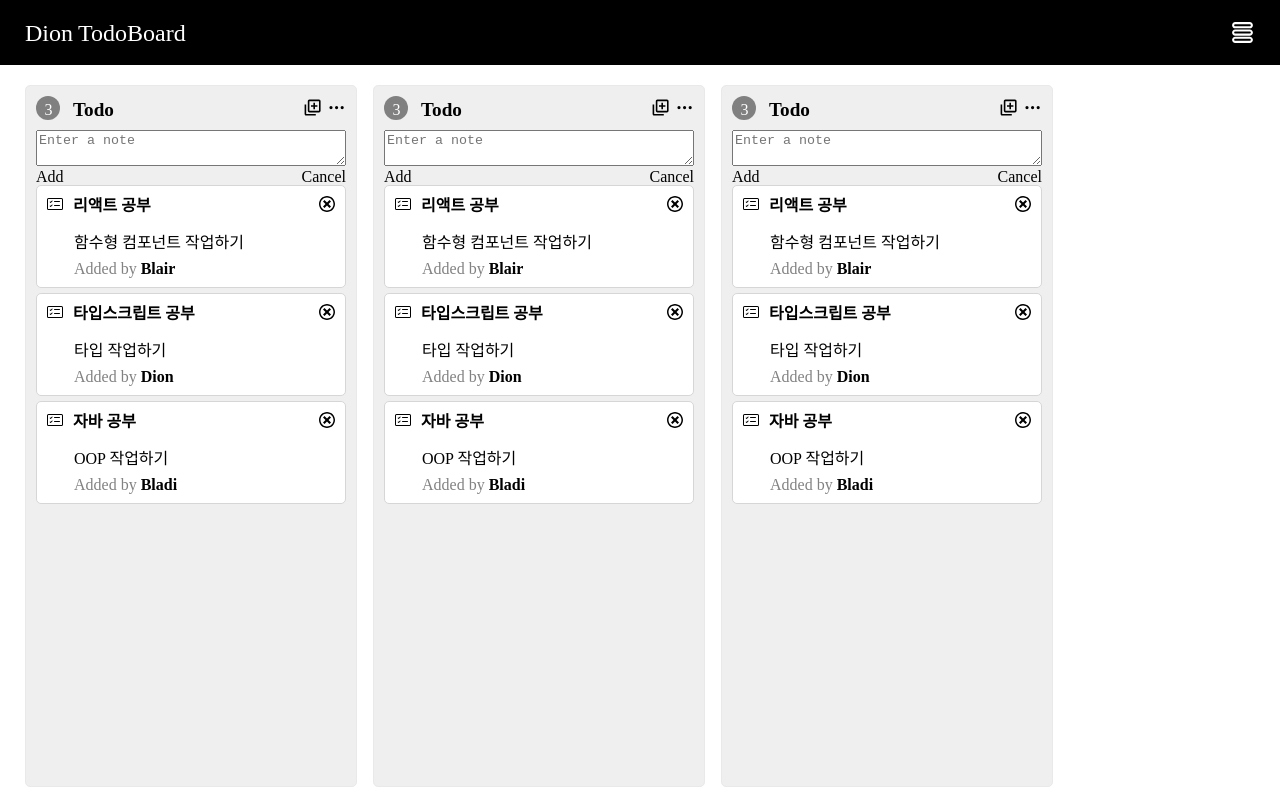
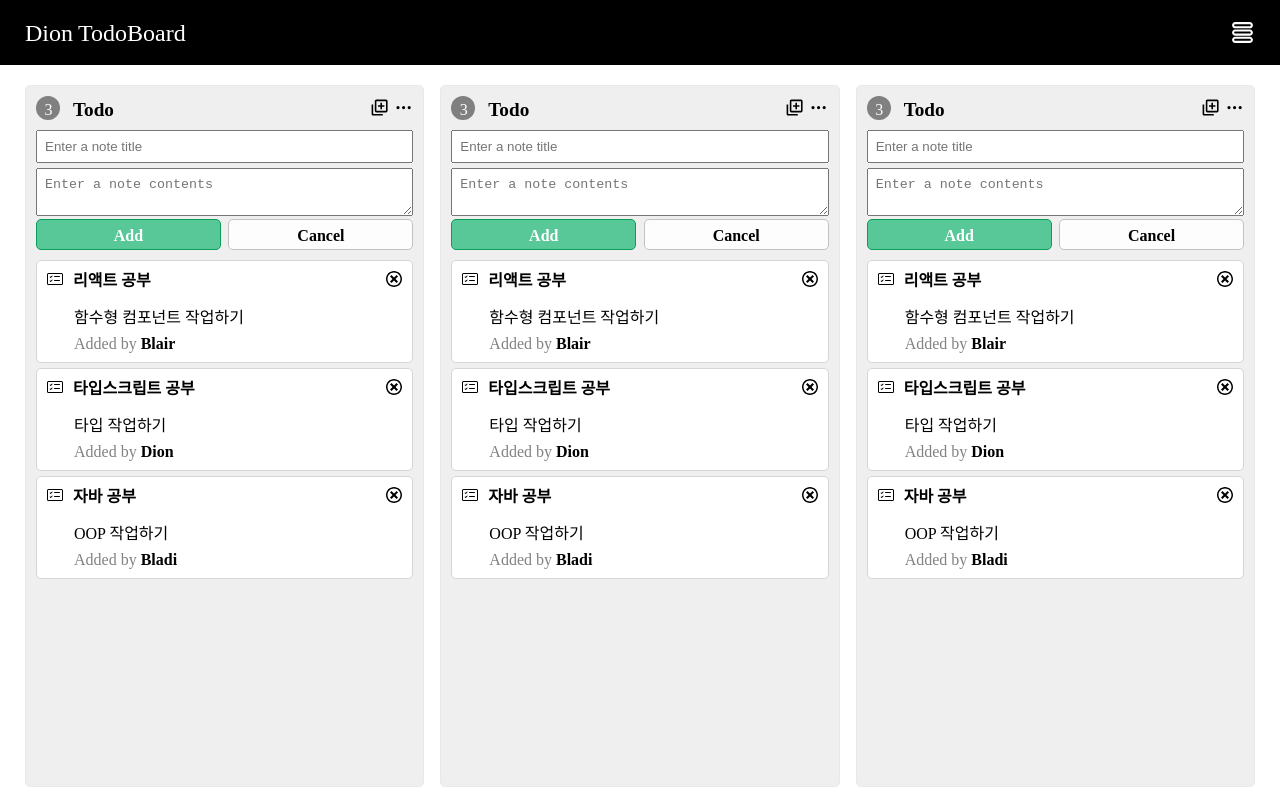
Before and after one commit to Blair-Dion/todo-frontend, a React (Create React App) app in the folder todo-project/: page / in a window 1280 px wide. Built offline with nearby package versions, Linux system fonts and the light colour scheme; the HTML template or start-up script is replaced by a standard one.

Commit message:
[#2][feat]새 카드 입력영역에 제목입력 영역 추가, 버튼 스타일링

```diff
--- a/todo-project/src/Component/List/List.jsx
+++ b/todo-project/src/Component/List/List.jsx
@@ -26,11 +26,12 @@ const List = () => {
 
                     <div className="card-create-area-wrapper">
                         <div className="contents-wrapper">
-                            <textarea placeholder="Enter a note"/>
+                            <input type="text" placeholder="Enter a note title"/>
+                            <textarea placeholder="Enter a note contents"/>
                         </div>
                         <div className="btn-wrapper">
-                            <div className="add-btn">Add</div>
-                            <div className="cancel-btn">Cancel</div>
+                            <div className="btn add-btn">Add</div>
+                            <div className="btn cancel-btn">Cancel</div>
                         </div>
                     </div>
 
--- a/todo-project/src/Component/List/List.scss
+++ b/todo-project/src/Component/List/List.scss
@@ -66,10 +66,19 @@
     }
 
     .card-create-area-wrapper {
+      margin-bottom: 10px;
       .contents-wrapper {
+        input {
+          width: 100%;
+          box-sizing: border-box;
+          margin-bottom: 5px;
+          padding: 7px
+        }
         textarea {
           width: 100%;
+          max-width: 100%;
           box-sizing: border-box;
+          padding: 8px;
         }
       }
       .btn-wrapper {
@@ -77,11 +86,27 @@
         flex-direction: row;
         justify-content: space-between;
         align-content: center;
+        .btn {
+          display: flex;
+          justify-content: center;
+          align-content: center;
+          border-radius: 5px;
+          width: 49%;
+          padding: 8px 5px 5px 5px;
+          box-sizing: border-box;
+          font-weight: 600;
+
+        }
+
         .add-btn {
+          background-color: #58c899;
+          color: #ffffff;
+          border: 1px solid #099f5a;
 
         }
         .cancel-btn {
-
+          background-color: #fdfdfd;
+          border: 1px solid #c2c2c2;
         }
       }
     }
```
